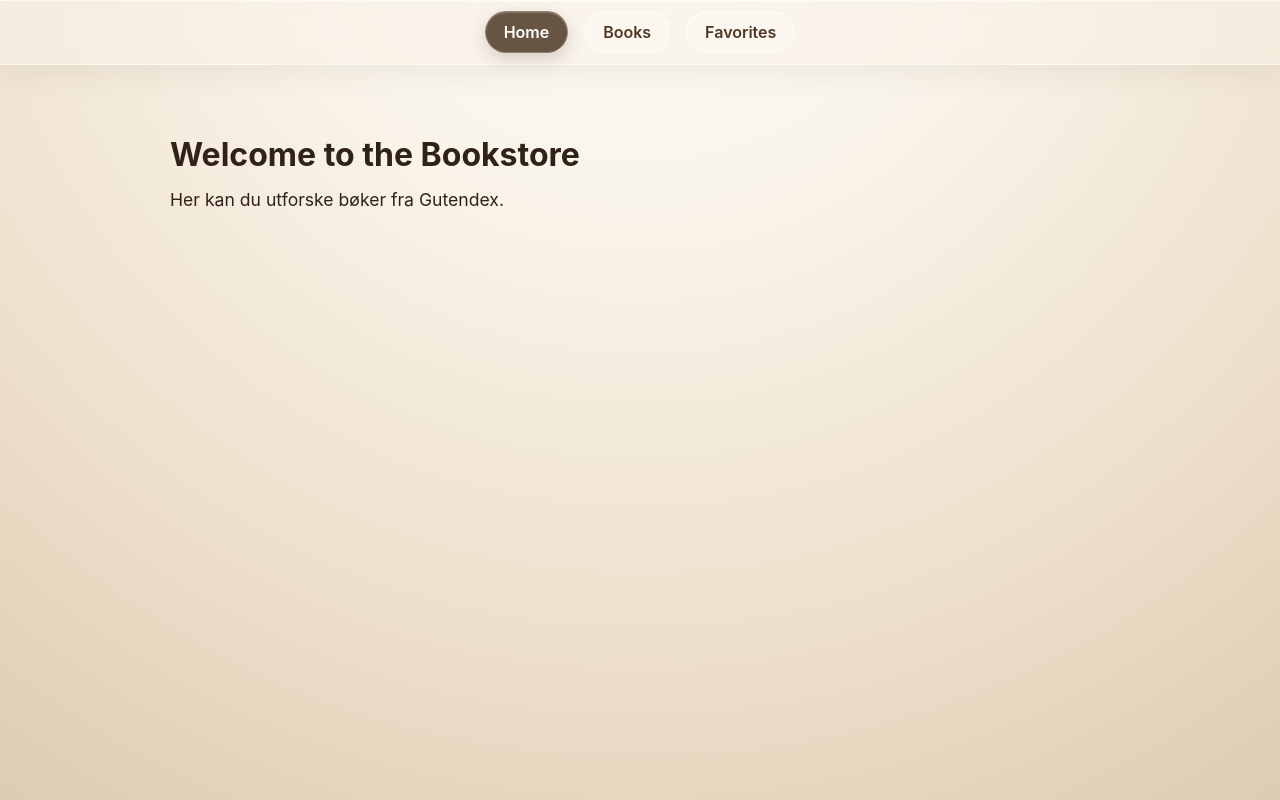
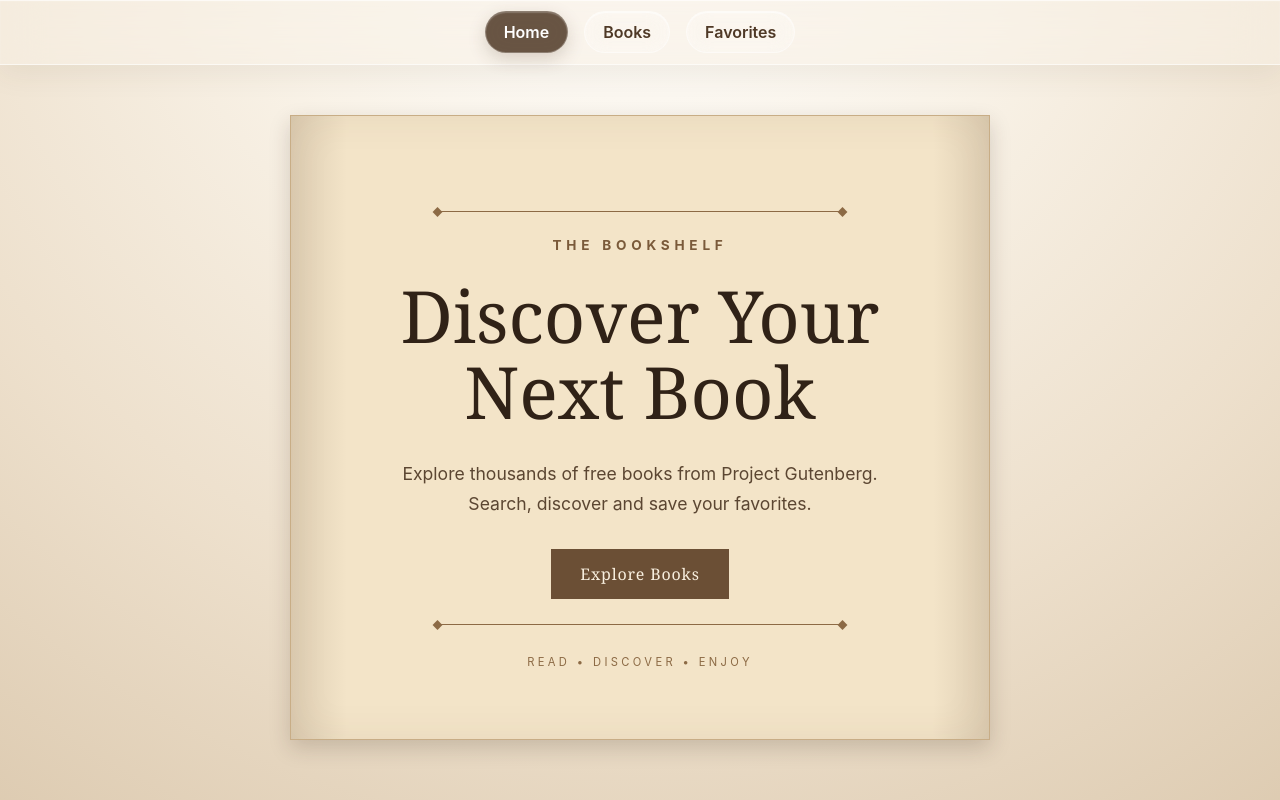
Before and after one commit to kent26pg-lab/React-assigment-4, a React (Vite) app in the folder vite-project/: page / in a window 1280 px wide. Built offline with nearby package versions, Linux system fonts and the light colour scheme.

Commit message:
added styling to the homepage

```diff
--- a/vite-project/src/Pages/Home.jsx
+++ b/vite-project/src/Pages/Home.jsx
@@ -1,14 +1,32 @@
+import { Link } from "react-router-dom";
 import styles from "./Home.module.css";
 
 function Home() {
   return (
-    <main className={styles.container}>
-      <h1 className={styles.title}>Welcome to the Bookstore</h1>
+    <section className={styles.home}>
+      <div className={styles.cover}>
+        <div className={styles.decorativeLine}></div>
 
-      <p className={styles.text}>
-        Her kan du utforske bøker fra Gutendex.
-      </p>
-    </main>
+        <p className={styles.smallText}>THE BOOKSHELF</p>
+
+        <h1>Discover Your<br />Next Book</h1>
+
+        <p className={styles.description}>
+          Explore thousands of free books from Project Gutenberg.
+          Search, discover and save your favorites.
+        </p>
+
+        <Link to="/books" className={styles.button}>
+          Explore Books
+        </Link>
+
+        <div className={styles.decorativeLine}></div>
+
+        <p className={styles.footerText}>
+          READ • DISCOVER • ENJOY
+        </p>
+      </div>
+    </section>
   );
 }
 
--- a/vite-project/src/Pages/Home.module.css
+++ b/vite-project/src/Pages/Home.module.css
@@ -1,13 +1,223 @@
-.container {
-  max-width: 1000px;
-  margin: 40px auto;
-  padding: 30px;
+/* =========================================
+   HOME
+========================================= */
+
+.home {
+  min-height: calc(100vh - 80px);
+
+  display: flex;
+  justify-content: center;
+  align-items: center;
+
+  padding: 50px 20px;
 }
 
-.title {
-  margin-bottom: 15px;
+
+/* =========================================
+   BOOK COVER
+========================================= */
+
+.cover {
+  width: min(700px, 100%);
+
+  min-height: 600px;
+
+  padding: 70px 60px;
+
+  display: flex;
+  flex-direction: column;
+  align-items: center;
+  justify-content: center;
+
+  text-align: center;
+
+  background:
+    linear-gradient(
+      90deg,
+      rgba(70, 42, 24, 0.12),
+      transparent 8%,
+      transparent 92%,
+      rgba(70, 42, 24, 0.12)
+    ),
+    #f3e4c8;
+
+  border: 1px solid #c8ad86;
+
+  box-shadow:
+    0 8px 20px rgba(48, 34, 23, 0.18),
+    inset 0 0 40px rgba(90, 60, 35, 0.08);
+
+  position: relative;
 }
 
-.text {
+
+/* =========================================
+   DECORATIVE LINES
+========================================= */
+
+.decorativeLine {
+  width: 70%;
+
+  height: 1px;
+
+  background: #8c6a45;
+
+  position: relative;
+
+  margin: 25px 0;
+}
+
+.decorativeLine::before,
+.decorativeLine::after {
+  content: "";
+
+  position: absolute;
+
+  top: 50%;
+
+  width: 7px;
+  height: 7px;
+
+  background: #8c6a45;
+
+  transform: translateY(-50%) rotate(45deg);
+}
+
+.decorativeLine::before {
+  left: -4px;
+}
+
+.decorativeLine::after {
+  right: -4px;
+}
+
+
+/* =========================================
+   SMALL TITLE
+========================================= */
+
+.smallText {
+  margin-bottom: 25px;
+
+  font-size: 0.85rem;
+
+  letter-spacing: 0.35em;
+
+  color: #7a5a3a;
+
+  font-weight: bold;
+}
+
+
+/* =========================================
+   MAIN TITLE
+========================================= */
+
+h1 {
+  margin: 0;
+
+  font-family: Georgia, "Times New Roman", serif;
+
+  font-size: clamp(2.5rem, 6vw, 4.5rem);
+
+  line-height: 1.05;
+
+  font-weight: normal;
+
+  color: #302217;
+}
+
+
+/* =========================================
+   DESCRIPTION
+========================================= */
+
+.description {
+  max-width: 500px;
+
+  margin: 30px 0;
+
   font-size: 1.1rem;
+
+  line-height: 1.7;
+
+  color: #5b4632;
 }
+
+
+/* =========================================
+   BUTTON
+========================================= */
+
+.button {
+  display: inline-block;
+
+  padding: 13px 28px;
+
+  border: 1px solid #6b4f35;
+
+  background: #6b4f35;
+
+  color: #f8efdf;
+
+  text-decoration: none;
+
+  font-family: Georgia, "Times New Roman", serif;
+
+  font-size: 1rem;
+
+  letter-spacing: 0.05em;
+
+  transition:
+    background 0.2s ease,
+    transform 0.2s ease,
+    box-shadow 0.2s ease;
+}
+
+.button:hover {
+  background: #4f3926;
+
+  transform: translateY(-2px);
+
+  box-shadow: 0 5px 10px rgba(48, 34, 23, 0.2);
+}
+
+
+/* =========================================
+   FOOTER TEXT
+========================================= */
+
+.footerText {
+  margin-top: 5px;
+
+  font-size: 0.7rem;
+
+  letter-spacing: 0.3em;
+
+  color: #8c6a45;
+}
+
+
+/* =========================================
+   MOBILE
+========================================= */
+
+@media (max-width: 600px) {
+  .home {
+    padding: 30px 15px;
+  }
+
+  .cover {
+    min-height: 520px;
+
+    padding: 50px 25px;
+  }
+
+  .description {
+    font-size: 1rem;
+  }
+
+  .decorativeLine {
+    width: 85%;
+  }
+}
```
